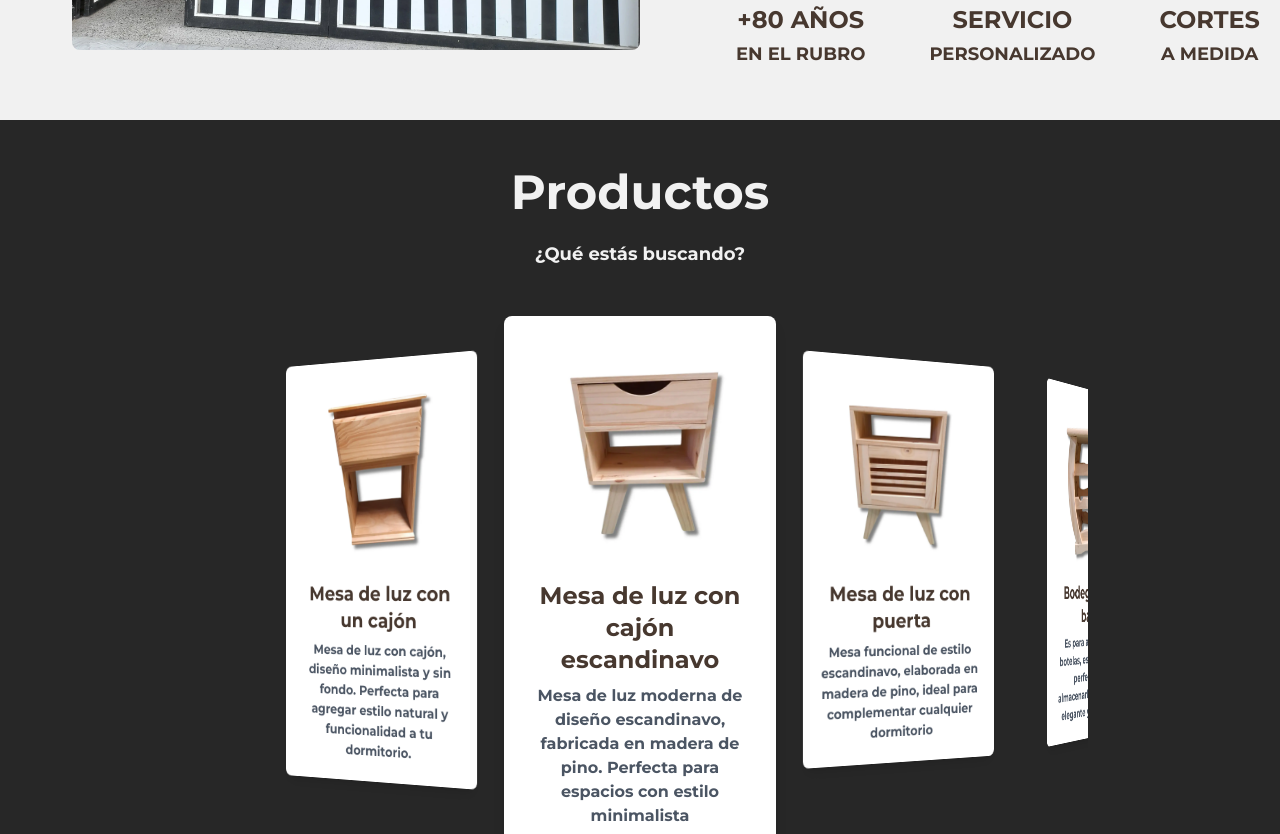
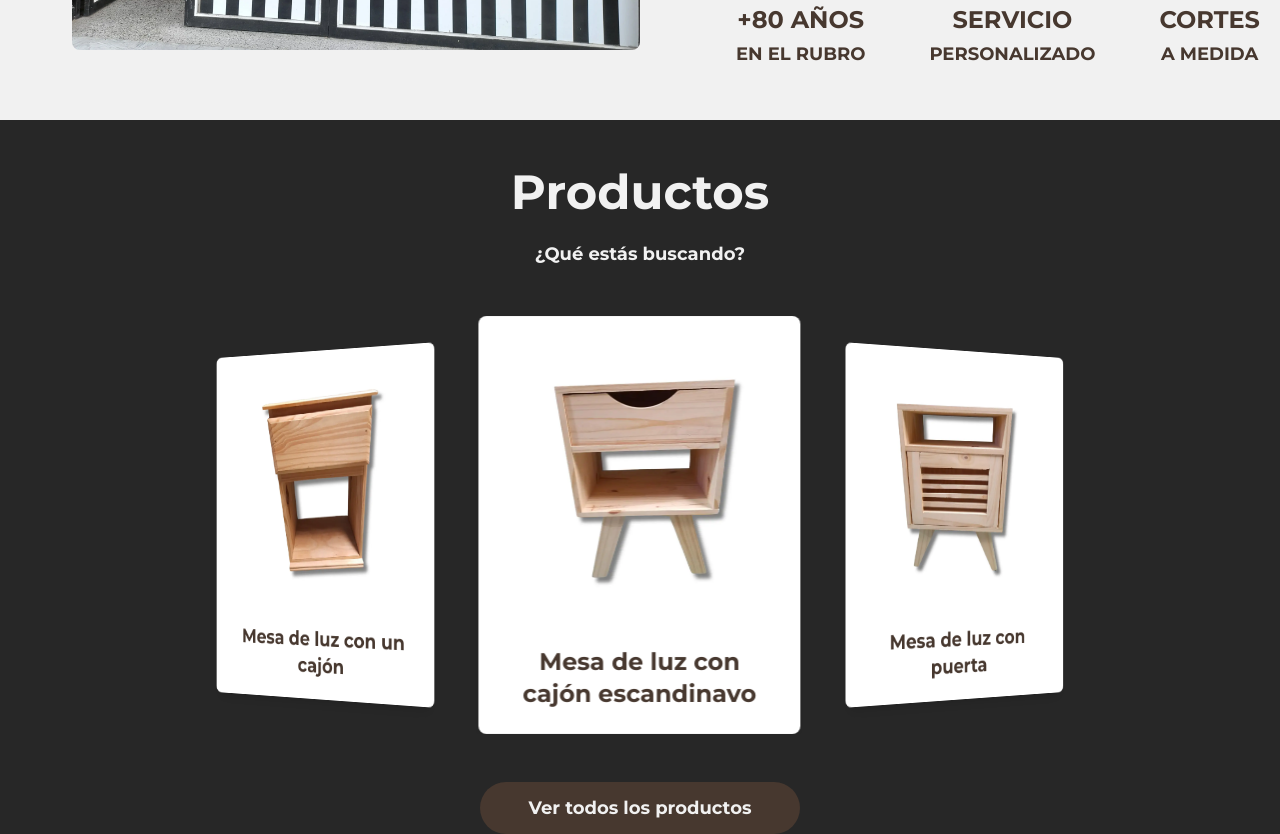
Before and after one commit to skywarddigitalsolutions/LuisiDecoraciones, a Next.js app: page / in a window 1280 px wide. Shown: the part 2040-2874 px from the top of the page. Built offline with nearby package versions, Linux system fonts and the light colour scheme.

Commit message:
cambios productos y nosotros

```diff
--- a/app/components/productosHero.tsx
+++ b/app/components/productosHero.tsx
@@ -1,15 +1,18 @@
 import Image from "next/image";
 import { Swiper, SwiperSlide } from "swiper/react";
-import { EffectCoverflow, Pagination, Autoplay } from "swiper/modules";
+import { EffectCoverflow, Autoplay } from "swiper/modules";
 import "swiper/css";
 import "swiper/css/effect-coverflow";
-import "swiper/css/pagination";
 import Link from "next/link";
 import { productos } from "../productos/products";
-
+import "@/app/globals.css"
 export default function ProductosHero() {
   return (
-    <div className="bg-gris min-h-screen lg:min-h-[70vh] py-12 px-6">
+    <div className="relative bg-gris min-h-screen lg:min-h-[70vh] py-12 px-6">
+      {/* Efecto de desvanecimiento a los costados */}
+      <div className="absolute top-0 bottom-0 left-0 w-12 bg-gradient-to-r from-gris via-transparent to-transparent z-10 pointer-events-none" />
+      <div className="absolute top-0 bottom-0 right-0 w-12 bg-gradient-to-l from-gris via-transparent to-transparent z-10 pointer-events-none" />
+
       <h2 className="text-crema text-4xl md:text-5xl font-bold text-center mb-6">
         Productos
       </h2>
@@ -22,8 +25,8 @@ export default function ProductosHero() {
           effect={"coverflow"}
           grabCursor={true}
           centeredSlides={true}
-          slidesPerView={"auto"}
-          spaceBetween={40}
+          slidesPerView={1}
+          spaceBetween={50}
           coverflowEffect={{
             rotate: -20,
             stretch: 0,
@@ -34,10 +37,11 @@ export default function ProductosHero() {
           breakpoints={{
             640: {
               slidesPerView: 1.2,
-              spaceBetween: -30,
+              spaceBetween: 40,
             },
             1024: {
-              slidesPerView: 3,
+              slidesPerView: 2.5, /* Ajuste para pantallas más grandes */
+              spaceBetween: 60,
             },
           }}
           autoplay={{
@@ -50,7 +54,7 @@ export default function ProductosHero() {
           {productos.map((producto) => (
             <SwiperSlide
               key={producto.id}
-              className="bg-white p-6 rounded-lg shadow-lg"
+              className="bg-white min-h-96 p-6 rounded-lg shadow-lg"
             >
               <Image
                 src={producto.imagen}
@@ -60,10 +64,9 @@ export default function ProductosHero() {
                 className="w-full h-auto object-contain rounded-lg"
               />
               <div className="mt-4 text-center">
-                <h3 className="text-2xl font-semibold text-marron">
+                <h3 className="text-2xl mt-8 font-semibold text-marron">
                   {producto.titulo}
                 </h3>
-                <p className="text-gray-600 mt-2">{producto.descripcion}</p>
               </div>
             </SwiperSlide>
           ))}
--- a/app/nosotros/page.tsx
+++ b/app/nosotros/page.tsx
@@ -30,7 +30,7 @@ export default function Nosotros() {
                     <div className="relative lg:w-1/2">
                         <div className="bg-marron rounded-2xl p-4 flex items-center justify-center h-full">
                             <Image
-                                src="/Quienes-somos.webp"
+                                src="/historia-luisi.webp"
                                 alt="Luisi Decoraciones local"
                                 className="w-full h-full object-contain rounded-2xl"
                                 width={500}
```
Also changed, not shown: public/historia-luisi.webp (added).
